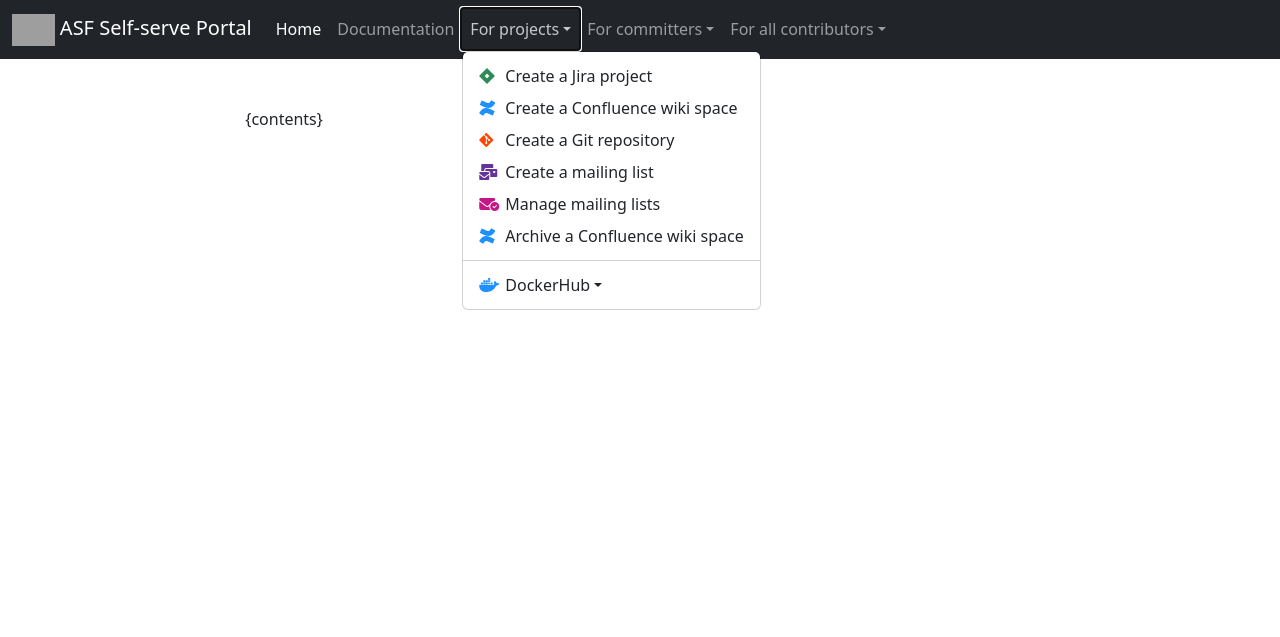
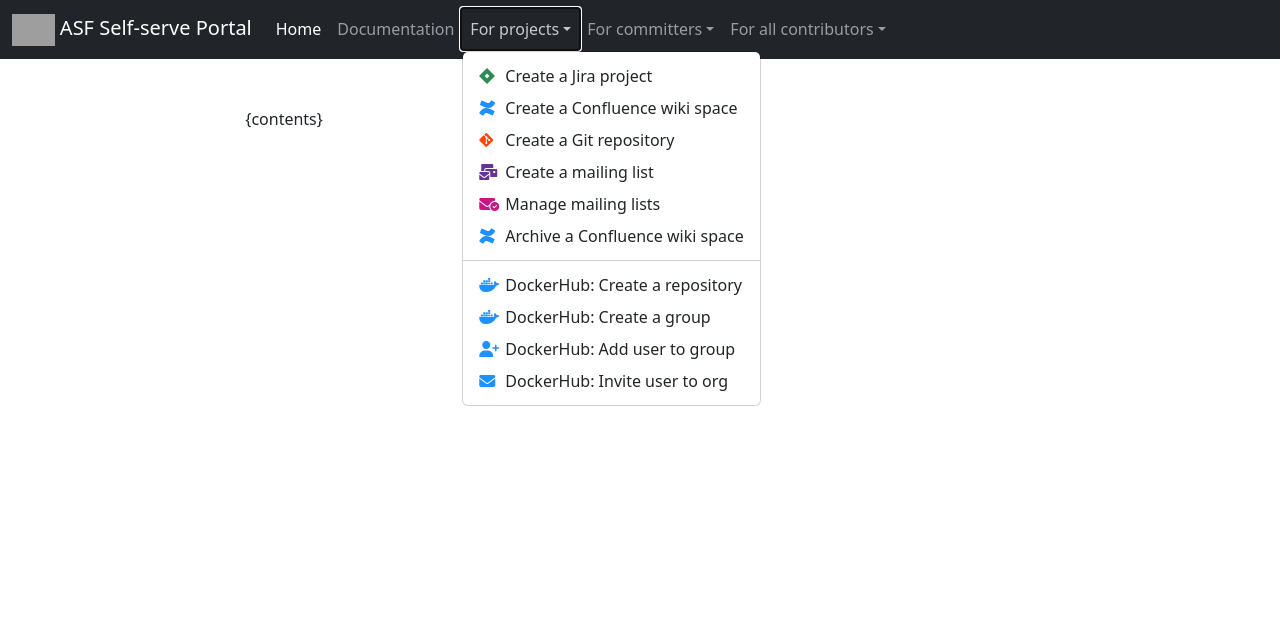
Before and after one commit to apache/infrastructure-selfserve-portal, a Python web app: template htdocs/templates/master.html in a window 1280 px wide, after a click on "For projects". Shown: the top 637 px of the page. Run offline with Jinja, Linux system fonts and the light colour scheme; the template is opened without the code that fills it, so the values that code supplies are empty; grey boxes are pictures that could not be loaded.

Commit message:
submenu didnt work right, remove it, place items directlty under 'For Projects' dropdown

```diff
--- a/htdocs/templates/master.html
+++ b/htdocs/templates/master.html
@@ -9,17 +9,6 @@
     <title>ASF Self-serve Portal - The Apache Software Foundation</title>
     <link href="/css/bootstrap.min.css" rel="stylesheet">
     <link href="/css/fontawesome.all.min.css" rel="stylesheet">
-    <style>
-        /* Nested dropdown submenu support for Bootstrap 5 */
-        .dropdown-submenu { position: relative; }
-        .dropdown-submenu .dropdown-menu {
-            top: 0;
-            left: 100%;
-            margin-top: -1px;
-            display: none;
-        }
-        .dropdown-submenu.show > .dropdown-menu { display: block; }
-    </style>
 </head>
 <body class="d-flex flex-column h-100">
 <main class="flex-shrink-0">
@@ -50,15 +39,10 @@
                         <li><a class="dropdown-item" href="/mailinglist-manage.html"><i class="fa-solid fa-envelope-circle-check" style="color: mediumvioletred; display: inline-block; width: 26px;"></i>Manage mailing lists</a></li>
                         <li><a class="dropdown-item" href="/confluence-archive.html"><i class="fa-brands fa-confluence" style="color: dodgerblue; display: inline-block; width: 26px;"></i>Archive a Confluence wiki space</a></li>
                         <li><hr class="dropdown-divider"></li>
-                        <li class="dropdown-submenu">
-                            <a class="dropdown-item dropdown-toggle" href="#"><i class="fa-brands fa-docker" style="color: dodgerblue; display: inline-block; width: 26px;"></i>DockerHub</a>
-                            <ul class="dropdown-menu">
-                                <li><a class="dropdown-item" href="/dockerhub-add-repository.html"><i class="fa-brands fa-docker" style="color: dodgerblue; display: inline-block; width: 26px;"></i>Create a repository</a></li>
-                                <li><a class="dropdown-item" href="/dockerhub-add-group.html"><i class="fa-brands fa-docker" style="color: dodgerblue; display: inline-block; width: 26px;"></i>Create a group</a></li>
-                                <li><a class="dropdown-item" href="/dockerhub-add-user-to-group.html"><i class="fa-solid fa-user-plus" style="color: dodgerblue; display: inline-block; width: 26px;"></i>Add user to group</a></li>
-                                <li><a class="dropdown-item" href="/dockerhub-invite-user-to-org.html"><i class="fa-solid fa-envelope" style="color: dodgerblue; display: inline-block; width: 26px;"></i>Invite user to org</a></li>
-                            </ul>
-                        </li>
+                        <li><a class="dropdown-item" href="/dockerhub-add-repository.html"><i class="fa-brands fa-docker" style="color: dodgerblue; display: inline-block; width: 26px;"></i>DockerHub: Create a repository</a></li>
+                        <li><a class="dropdown-item" href="/dockerhub-add-group.html"><i class="fa-brands fa-docker" style="color: dodgerblue; display: inline-block; width: 26px;"></i>DockerHub: Create a group</a></li>
+                        <li><a class="dropdown-item" href="/dockerhub-add-user-to-group.html"><i class="fa-solid fa-user-plus" style="color: dodgerblue; display: inline-block; width: 26px;"></i>DockerHub: Add user to group</a></li>
+                        <li><a class="dropdown-item" href="/dockerhub-invite-user-to-org.html"><i class="fa-solid fa-envelope" style="color: dodgerblue; display: inline-block; width: 26px;"></i>DockerHub: Invite user to org</a></li>
                     </ul>
                 </li>
                 <li class="nav-item dropdown">
@@ -121,28 +105,5 @@
 </footer>
 <script type="application/ecmascript" src="/js/selfserve.js"></script>
 <script type="application/ecmascript" src="/js/bootstrap.bundle.min.js"></script>
-<script>
-    /* Enable Bootstrap 5 nested dropdown submenus */
-    document.querySelectorAll('.dropdown-submenu .dropdown-toggle').forEach(function (el) {
-        el.addEventListener('click', function (e) {
-            e.stopPropagation();
-            var submenu = this.nextElementSibling;
-            var parent = this.parentElement;
-            // Close any other open submenus at this level
-            parent.closest('.dropdown-menu').querySelectorAll('.dropdown-submenu.show').forEach(function (open) {
-                if (open !== parent) open.classList.remove('show');
-            });
-            parent.classList.toggle('show');
-        });
-    });
-    // Close submenus when the parent dropdown closes
-    document.querySelectorAll('.nav-item.dropdown').forEach(function (el) {
-        el.addEventListener('hide.bs.dropdown', function () {
-            this.querySelectorAll('.dropdown-submenu.show').forEach(function (open) {
-                open.classList.remove('show');
-            });
-        });
-    });
-</script>
 </body>
 </html>
```
